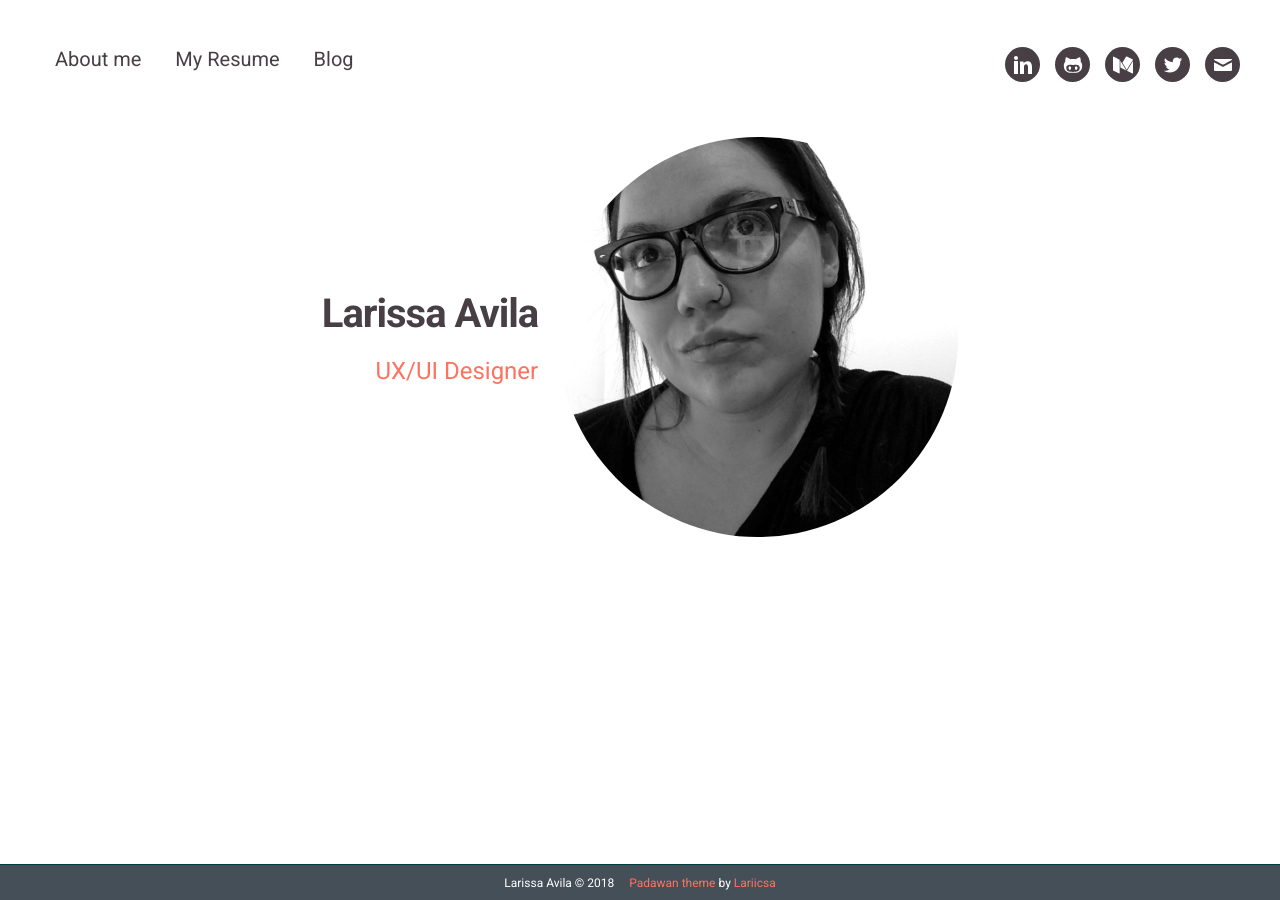
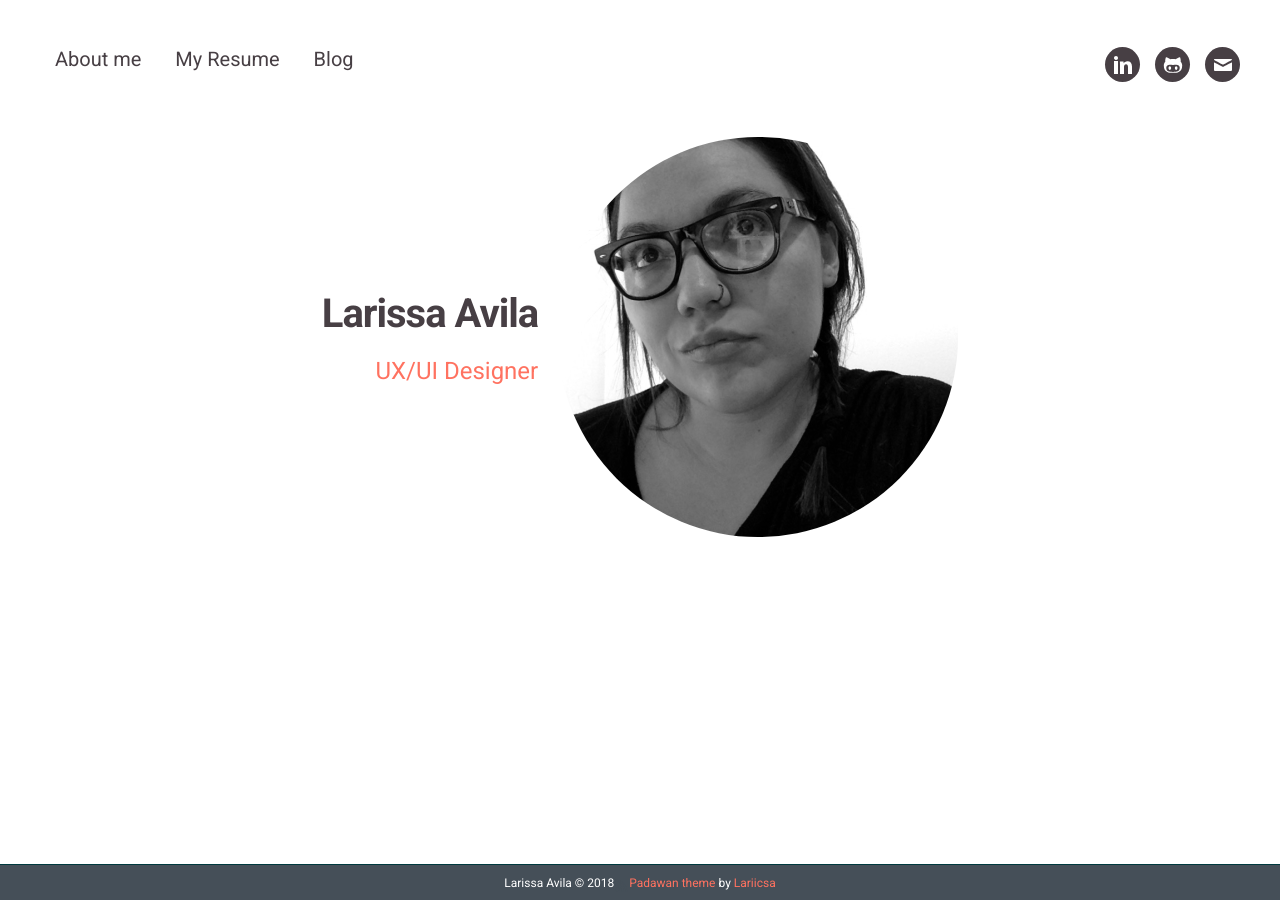
Before and after one commit to Lariicsa/lariicsa-v0, a Jekyll site: the page built from index.html, in a window 1280 px wide. Built offline with Jekyll 4.4.1, drawn with Linux system fonts in a browser that asks for light colours.

Commit message:
Quit some social links

```diff
--- a/_config.yml
+++ b/_config.yml
@@ -3,7 +3,7 @@
 bio: UX/UI Designer
 
 # twitter summary info
-description: I fix broken layouts and discover CSS hacks, CSS architect. I like Vue Js. Roller and swimmer.
+description: Ux & UI Designer, I fix broken layouts, CSS architect. I like Vue Js.
 
 # if it's an external image, update below for true
 # better with square images
@@ -38,18 +38,18 @@
   categories: [blog, project] # only show disqus for posts that have these categories
 
 # if you don't have any of social below, comment the line
-twitter: lariicsa
+#twitter: lariicsa
 # google: mygoogle
 # instagram: myinstagram
 # pinterest: mypinterest
 linkedin: larissa-avila-ramírez-73a9b846
 # youtube: myyoutube
 # spotify: myspotify
-github: lariicsa
+# github: lariicsa
 # stackoverflow: 7044681/mystackoverflow
 # quora: userquora
 # reddit: username
-medium: lariicsa
+# medium: lariicsa
 # vimeo: myvimeo
 email: dejamepienso@gmail.com
 
@@ -102,4 +102,4 @@
 jekyll-mentions:
     base_url: https://github.com
 
-theme: jekyll-theme-minimal
+theme: minima
```
